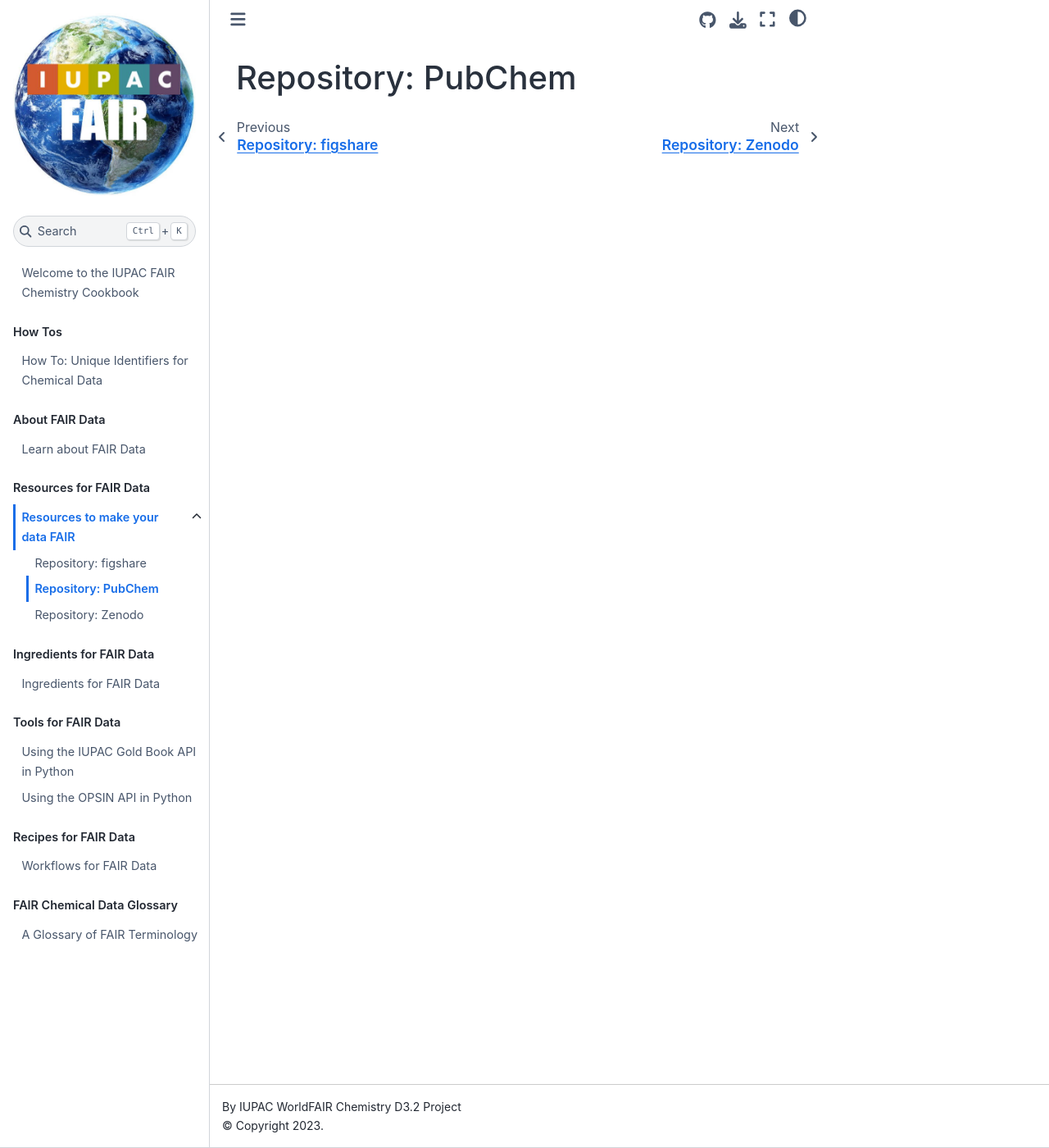
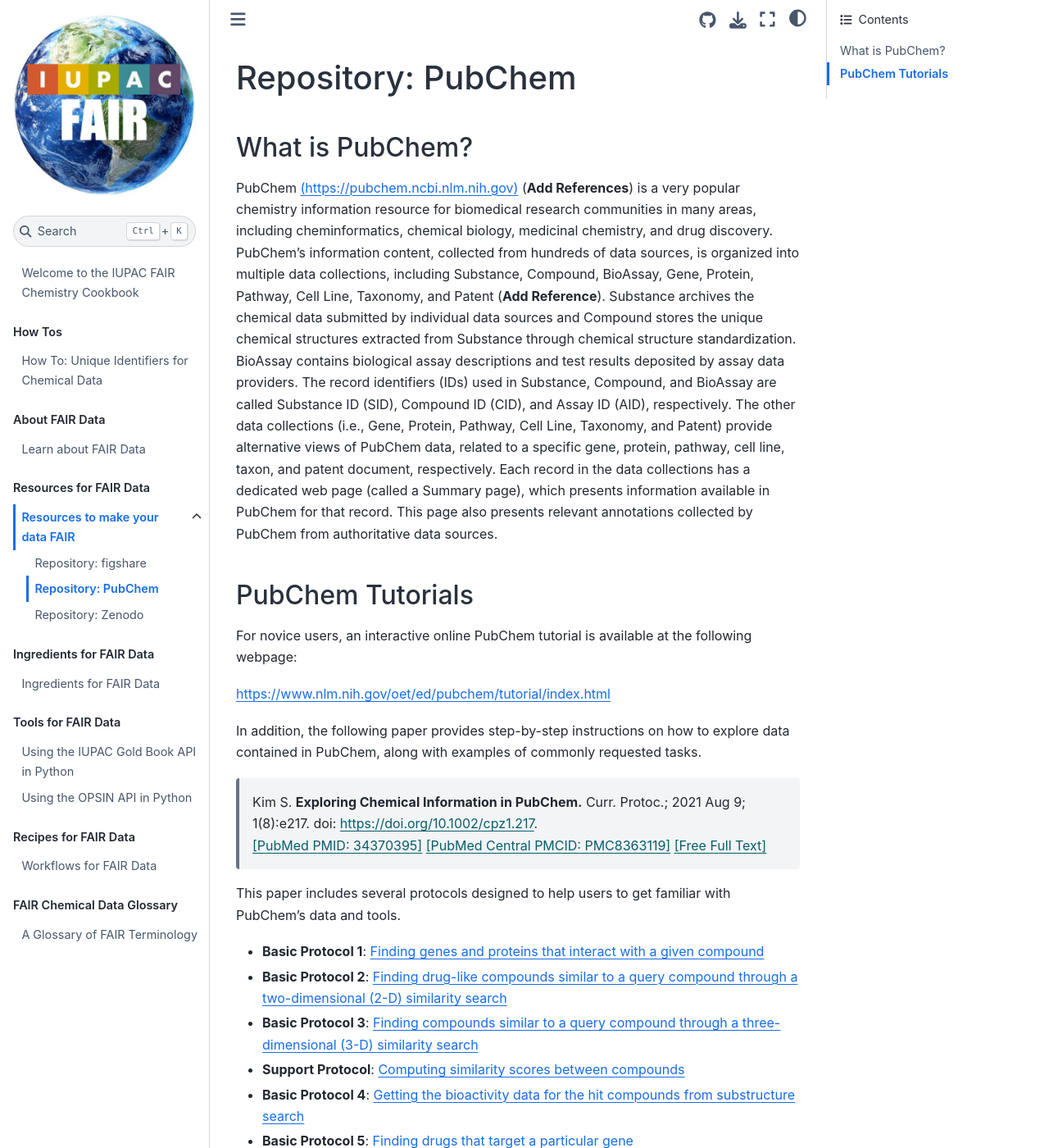
Before and after one commit to IUPAC/WFChemCookbook, a Jupyter Book: the page built from book/repositories/pubchem.md, in a window 1280 px wide and 1400 px high. Shown: the whole window at 82% size. Built offline with Jupyter Book 1.0.4 settings and Sphinx 7.4.7 and the Sphinx Book theme 1.1.4, drawn with Linux system fonts in a browser that asks for light colours; some of the changed text lies outside the part shown.

Commit message:
Update pubchem.md

```diff
--- a/book/repositories/pubchem.md
+++ b/book/repositories/pubchem.md
@@ -1 +1,29 @@
 # Repository: PubChem
+
+## What is PubChem?
+
+PubChem [(https://pubchem.ncbi.nlm.nih.gov)](https://pubchem.ncbi.nlm.nih.gov) (**Add References**) is a very popular chemistry information resource for biomedical research communities in many areas, including cheminformatics, chemical biology, medicinal chemistry, and drug discovery. PubChem's information content, collected from hundreds of data sources, is organized into multiple data collections, including Substance, Compound, BioAssay, Gene, Protein, Pathway, Cell Line, Taxonomy, and Patent (**Add Reference**). Substance archives the chemical data submitted by individual data sources and Compound stores the unique chemical structures extracted from Substance through chemical structure standardization. BioAssay contains biological assay descriptions and test results deposited by assay data providers. The record identifiers (IDs) used in Substance, Compound, and BioAssay are called Substance ID (SID), Compound ID (CID), and Assay ID (AID), respectively. The other data collections (i.e., Gene, Protein, Pathway, Cell Line, Taxonomy, and Patent) provide alternative views of PubChem data, related to a specific gene, protein, pathway, cell line, taxon, and patent document, respectively. Each record in the data collections has a dedicated web page (called a Summary page), which presents information available in PubChem for that record. This page also presents relevant annotations collected by PubChem from authoritative data sources.
+
+## PubChem Tutorials
+
+For novice users, an interactive online PubChem tutorial is available at the following webpage:
+
+[https://www.nlm.nih.gov/oet/ed/pubchem/tutorial/index.html](https://www.nlm.nih.gov/oet/ed/pubchem/tutorial/index.html)
+
+In addition, the following paper provides step-by-step instructions on how to explore data contained in PubChem, along with examples of commonly requested tasks.
+
+>Kim S. **Exploring Chemical Information in PubChem.** Curr. Protoc.; 2021 Aug 9; 1(8):e217. doi: https://doi.org/10.1002/cpz1.217.
+>[\[PubMed PMID: 34370395\]](https://pubmed.ncbi.nlm.nih.gov/34370395/) [\[PubMed Central PMCID: PMC8363119\]](https://www.ncbi.nlm.nih.gov/pmc/articles/PMC8363119/) [\[Free Full Text\]](https://doi.org/10.1002/cpz1.217)
+
+
+This paper includes several protocols designed to help users to get familiar with PubChem's data and tools.
+
+* **Basic Protocol 1**: [Finding genes and proteins that interact with a given compound](https://currentprotocols.onlinelibrary.wiley.com/doi/10.1002/cpz1.217#cpz1217-prot-0001)
+* **Basic Protocol 2**: [Finding drug-like compounds similar to a query compound through a two-dimensional (2-D) similarity search](https://currentprotocols.onlinelibrary.wiley.com/doi/10.1002/cpz1.217#cpz1217-prot-0002)
+* **Basic Protocol 3**: [Finding compounds similar to a query compound through a three-dimensional (3-D) similarity search](https://currentprotocols.onlinelibrary.wiley.com/doi/10.1002/cpz1.217#cpz1217-prot-0003)
+* **Support Protocol**: [Computing similarity scores between compounds](https://currentprotocols.onlinelibrary.wiley.com/doi/10.1002/cpz1.217#cpz1217-prot-0004)
+* **Basic Protocol 4**: [Getting the bioactivity data for the hit compounds from substructure search](https://currentprotocols.onlinelibrary.wiley.com/doi/10.1002/cpz1.217#cpz1217-prot-0005)
+* **Basic Protocol 5**: [Finding drugs that target a particular gene](https://currentprotocols.onlinelibrary.wiley.com/doi/10.1002/cpz1.217#cpz1217-prot-0006)
+* **Basic Protocol 6**: [Getting bioactivity data of all chemicals tested against a protein](https://currentprotocols.onlinelibrary.wiley.com/doi/10.1002/cpz1.217#cpz1217-prot-0007)
+* **Basic Protocol 7**: [Finding compounds annotated with classifications or ontological terms](https://currentprotocols.onlinelibrary.wiley.com/doi/10.1002/cpz1.217#cpz1217-prot-0008)
+* **Basic Protocol 8**: [Finding stereoisomers and isotopomers of a compound through identity search](https://currentprotocols.onlinelibrary.wiley.com/doi/10.1002/cpz1.217#cpz1217-prot-0009)
```
